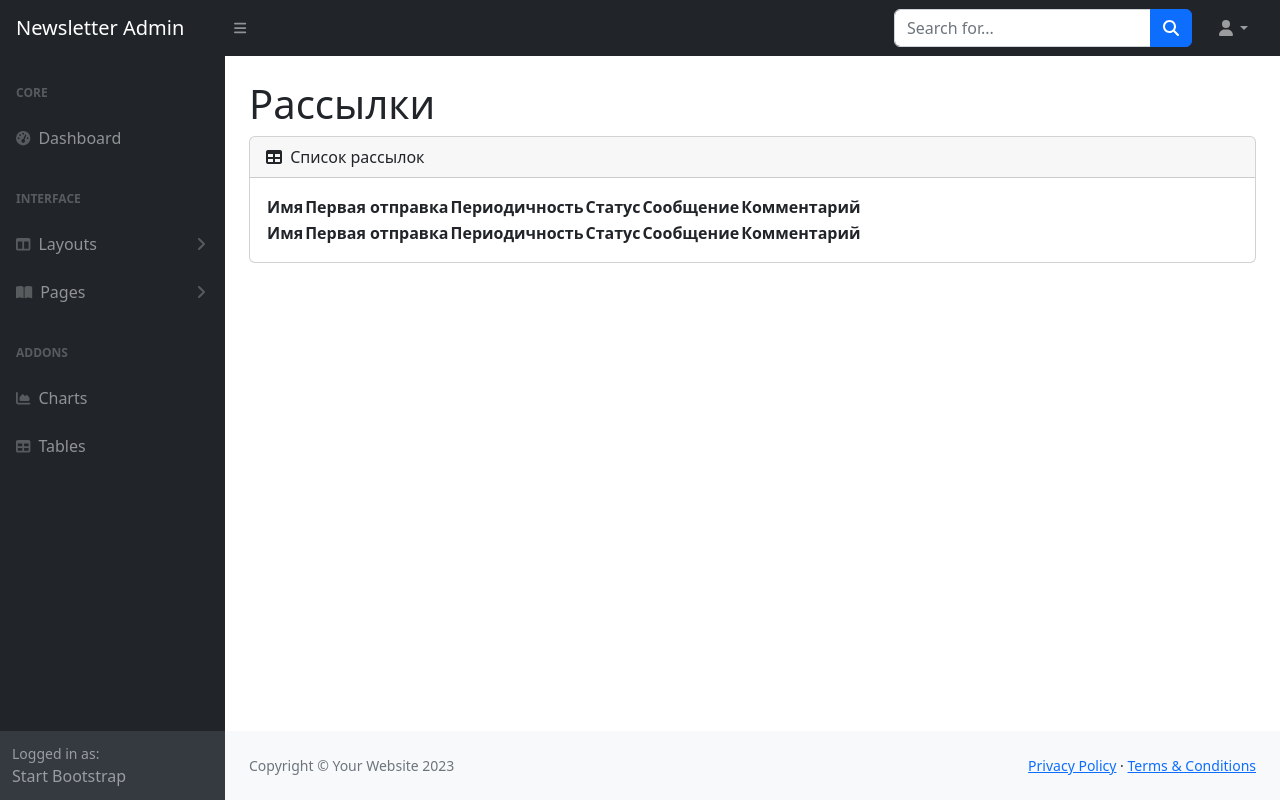
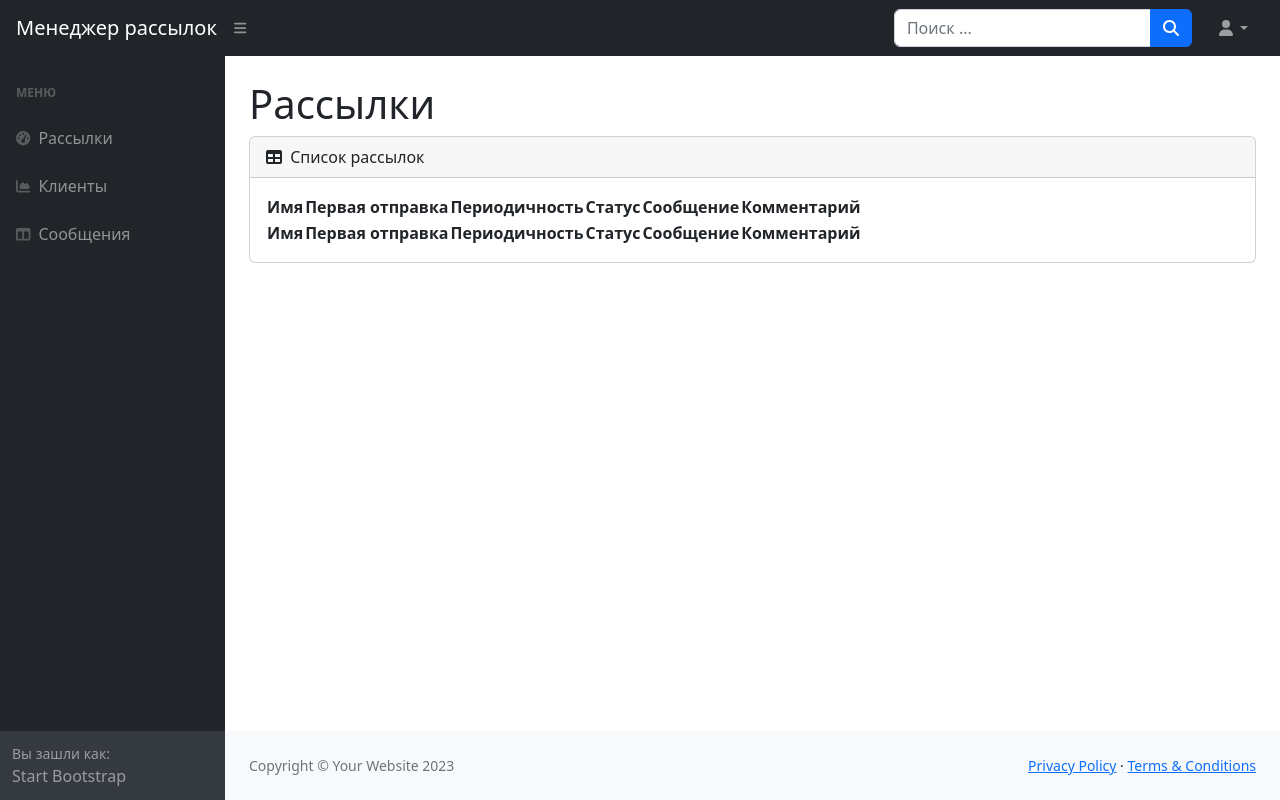
Before and after one commit to tipsy67/dan_toropov_cw_6, a Django app: page / in a window 1280 px wide. Run offline with Django 5.2, Linux system fonts and the light colour scheme; data that the repository does not hold is empty; some libraries are stand-ins or nearby versions.

Commit message:
create universal template .

```diff
--- a/newsapp/urls.py
+++ b/newsapp/urls.py
@@ -1,7 +1,7 @@
 from django.urls import path
 
 from newsapp.apps import NewsappConfig
-from newsapp.views import NewsLetterListView, NewsLetterDetailView, change_status
+from newsapp.views import NewsLetterListView, NewsLetterDetailView, change_status, ClientListView, MessageListView
 
 app_name = NewsappConfig.name
 
@@ -9,5 +9,7 @@ urlpatterns = [
     path('', NewsLetterListView.as_view(), name='home'),
     path('newsletter_view/<int:pk>', NewsLetterDetailView.as_view(), name='newsletter_view'),
     path('status/<int:pk>', change_status, name='status'),
+    path('client_list', ClientListView.as_view(), name='client_list'),
+    path('message_list', MessageListView.as_view(), name='message_list'),
 
 ]
--- a/newsapp/views.py
+++ b/newsapp/views.py
@@ -1,10 +1,10 @@
-
+import os.path
 
 from django.shortcuts import render, get_object_or_404, redirect
 from django.urls import reverse
 from django.views.generic import ListView, DetailView
 
-from newsapp.models import NewsLetter
+from newsapp.models import NewsLetter, Client, Message
 
 
 class NewsLetterListView(ListView):
@@ -12,6 +12,22 @@ class NewsLetterListView(ListView):
     template_name = 'newsapp/index.html'
     extra_context = {
         'title': 'Рассылки'
+    }
+
+class ClientListView(ListView):
+    model = Client
+    template_name = 'newsapp/other_list.html'
+    extra_context = {
+        'title': 'Клиенты',
+        'title_plural': 'клиентов'
+    }
+
+
+class MessageListView(ListView):
+    model = Message
+    extra_context = {
+        'title': 'Сообщения',
+        'title_plural': 'сообщений'
     }
 
 class NewsLetterDetailView(DetailView):
--- a/templates/base.html
+++ b/templates/base.html
@@ -15,13 +15,13 @@
     <body class="sb-nav-fixed">
         <nav class="sb-topnav navbar navbar-expand navbar-dark bg-dark">
             <!-- Navbar Brand-->
-            <a class="navbar-brand ps-3" href="index.html">Newsletter Admin</a>
+            <a class="navbar-brand ps-3" href="index.html">Менеджер рассылок</a>
             <!-- Sidebar Toggle-->
             <button class="btn btn-link btn-sm order-1 order-lg-0 me-4 me-lg-0" id="sidebarToggle" href="#!"><i class="fas fa-bars"></i></button>
             <!-- Navbar Search-->
             <form class="d-none d-md-inline-block form-inline ms-auto me-0 me-md-3 my-2 my-md-0">
                 <div class="input-group">
-                    <input class="form-control" type="text" placeholder="Search for..." aria-label="Search for..." aria-describedby="btnNavbarSearch" />
+                    <input class="form-control" type="text" placeholder="Поиск ..." aria-label="Поиск ..." aria-describedby="btnNavbarSearch" />
                     <button class="btn btn-primary" id="btnNavbarSearch" type="button"><i class="fas fa-search"></i></button>
                 </div>
             </form>
@@ -43,67 +43,23 @@
                 <nav class="sb-sidenav accordion sb-sidenav-dark" id="sidenavAccordion">
                     <div class="sb-sidenav-menu">
                         <div class="nav">
-                            <div class="sb-sidenav-menu-heading">Core</div>
-                            <a class="nav-link" href="index.html">
+                            <div class="sb-sidenav-menu-heading">Меню</div>
+                            <a class="nav-link" href="{% url 'newsapp:home' %}">
                                 <div class="sb-nav-link-icon"><i class="fas fa-tachometer-alt"></i></div>
-                                Dashboard
+                                Рассылки
                             </a>
-                            <div class="sb-sidenav-menu-heading">Interface</div>
-                            <a class="nav-link collapsed" href="#" data-bs-toggle="collapse" data-bs-target="#collapseLayouts" aria-expanded="false" aria-controls="collapseLayouts">
+                            <a class="nav-link" href="{% url 'newsapp:client_list' %}">
+                                <div class="sb-nav-link-icon"><i class="fas fa-chart-area"></i></div>
+                                Клиенты
+                            </a>
+                            <a class="nav-link" href="{% url 'newsapp:message_list' %}">
                                 <div class="sb-nav-link-icon"><i class="fas fa-columns"></i></div>
-                                Layouts
-                                <div class="sb-sidenav-collapse-arrow"><i class="fas fa-angle-down"></i></div>
-                            </a>
-                            <div class="collapse" id="collapseLayouts" aria-labelledby="headingOne" data-bs-parent="#sidenavAccordion">
-                                <nav class="sb-sidenav-menu-nested nav">
-                                    <a class="nav-link" href="layout-static.html">Static Navigation</a>
-                                    <a class="nav-link" href="layout-sidenav-light.html">Light Sidenav</a>
-                                </nav>
-                            </div>
-                            <a class="nav-link collapsed" href="#" data-bs-toggle="collapse" data-bs-target="#collapsePages" aria-expanded="false" aria-controls="collapsePages">
-                                <div class="sb-nav-link-icon"><i class="fas fa-book-open"></i></div>
-                                Pages
-                                <div class="sb-sidenav-collapse-arrow"><i class="fas fa-angle-down"></i></div>
-                            </a>
-                            <div class="collapse" id="collapsePages" aria-labelledby="headingTwo" data-bs-parent="#sidenavAccordion">
-                                <nav class="sb-sidenav-menu-nested nav accordion" id="sidenavAccordionPages">
-                                    <a class="nav-link collapsed" href="#" data-bs-toggle="collapse" data-bs-target="#pagesCollapseAuth" aria-expanded="false" aria-controls="pagesCollapseAuth">
-                                        Authentication
-                                        <div class="sb-sidenav-collapse-arrow"><i class="fas fa-angle-down"></i></div>
-                                    </a>
-                                    <div class="collapse" id="pagesCollapseAuth" aria-labelledby="headingOne" data-bs-parent="#sidenavAccordionPages">
-                                        <nav class="sb-sidenav-menu-nested nav">
-                                            <a class="nav-link" href="login.html">Login</a>
-                                            <a class="nav-link" href="register.html">Register</a>
-                                            <a class="nav-link" href="password.html">Forgot Password</a>
-                                        </nav>
-                                    </div>
-                                    <a class="nav-link collapsed" href="#" data-bs-toggle="collapse" data-bs-target="#pagesCollapseError" aria-expanded="false" aria-controls="pagesCollapseError">
-                                        Error
-                                        <div class="sb-sidenav-collapse-arrow"><i class="fas fa-angle-down"></i></div>
-                                    </a>
-                                    <div class="collapse" id="pagesCollapseError" aria-labelledby="headingOne" data-bs-parent="#sidenavAccordionPages">
-                                        <nav class="sb-sidenav-menu-nested nav">
-                                            <a class="nav-link" href="401.html">401 Page</a>
-                                            <a class="nav-link" href="404.html">404 Page</a>
-                                            <a class="nav-link" href="500.html">500 Page</a>
-                                        </nav>
-                                    </div>
-                                </nav>
-                            </div>
-                            <div class="sb-sidenav-menu-heading">Addons</div>
-                            <a class="nav-link" href="charts.html">
-                                <div class="sb-nav-link-icon"><i class="fas fa-chart-area"></i></div>
-                                Charts
-                            </a>
-                            <a class="nav-link" href="tables.html">
-                                <div class="sb-nav-link-icon"><i class="fas fa-table"></i></div>
-                                Tables
+                                Сообщения
                             </a>
                         </div>
                     </div>
                     <div class="sb-sidenav-footer">
-                        <div class="small">Logged in as:</div>
+                        <div class="small">Вы зашли как:</div>
                         Start Bootstrap
                     </div>
                 </nav>
```
Also changed, not shown: newsapp/templates/newsapp/message_list.html (added, +68 -0 lines), newsapp/templates/newsapp/other_list.html (added, +43 -0 lines), newsapp/templatetags/newsapp_tags.py (added, +29 -0 lines), newsapp/templatetags/__init__.py (added).
